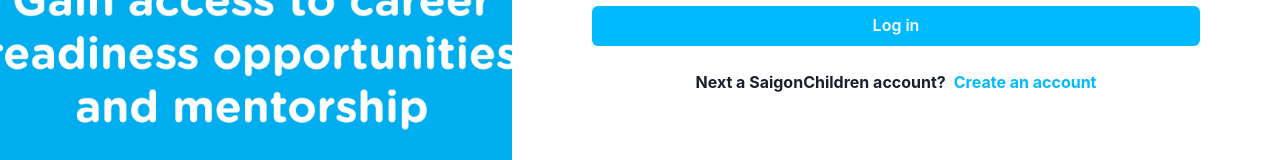
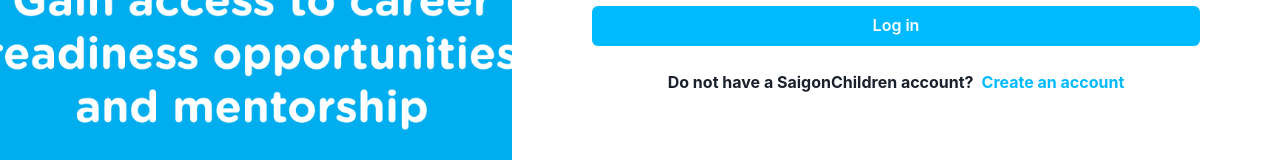
Before and after one commit to Jonny-Le/mentor-matching-web, a React (Vite) app: page /login in a window 1280 px wide. Shown: the part 489-649 px from the top of the page. Built offline with nearby package versions, Linux system fonts and the light colour scheme.

Commit message:
Fixed Some Grammatical Errors

```diff
--- a/package.json
+++ b/package.json
@@ -14,6 +14,7 @@
     "@emotion/react": "^11.11.4",
     "@emotion/styled": "^11.11.5",
     "axios": "^1.6.8",
+    "firebase": "^10.11.1",
     "framer-motion": "^11.0.25",
     "mobx": "^6.12.3",
     "mobx-react": "^9.1.1",
--- a/src/pages/Login/LoginPage.tsx
+++ b/src/pages/Login/LoginPage.tsx
@@ -30,7 +30,7 @@ export const LoginPage = observer(() => {
 
         <Wrap as="b" justify="center">
           <WrapItem>
-            <div>Next a SaigonChildren account?</div>
+            <div>Do not have a SaigonChildren account?</div>
           </WrapItem>
           <WrapItem>
             <Link to={ROUTE_PATHS.SIGNUP}>Create an account</Link>
--- a/src/pages/Signup/SignupPage.tsx
+++ b/src/pages/Signup/SignupPage.tsx
@@ -24,6 +24,8 @@ const RoleValues = Object.values(Role);
 
 export const SignupPage = () => {
   const [selectedRole, setSelectedRole] = useState<Role>(Role.MENTOR);
+  const [email, setEmail] = useState('')
+  const [password, setPassword] = useState('')
 
   const renderRoleButton = () =>
     RoleValues.map((role) => (
@@ -56,7 +58,7 @@ export const SignupPage = () => {
           <form>
             <FormControl mb={4}>
               <FormLabel>Username</FormLabel>
-              <Input type="email" />
+              <Input type="email" onChange = {(e) => setEmail(e.target.value)}/>
             </FormControl>
             <FormControl>
               <FormLabel>Password</FormLabel>
```
Also changed, not shown: 1 other file (tests, documents, lock files or other folders).
